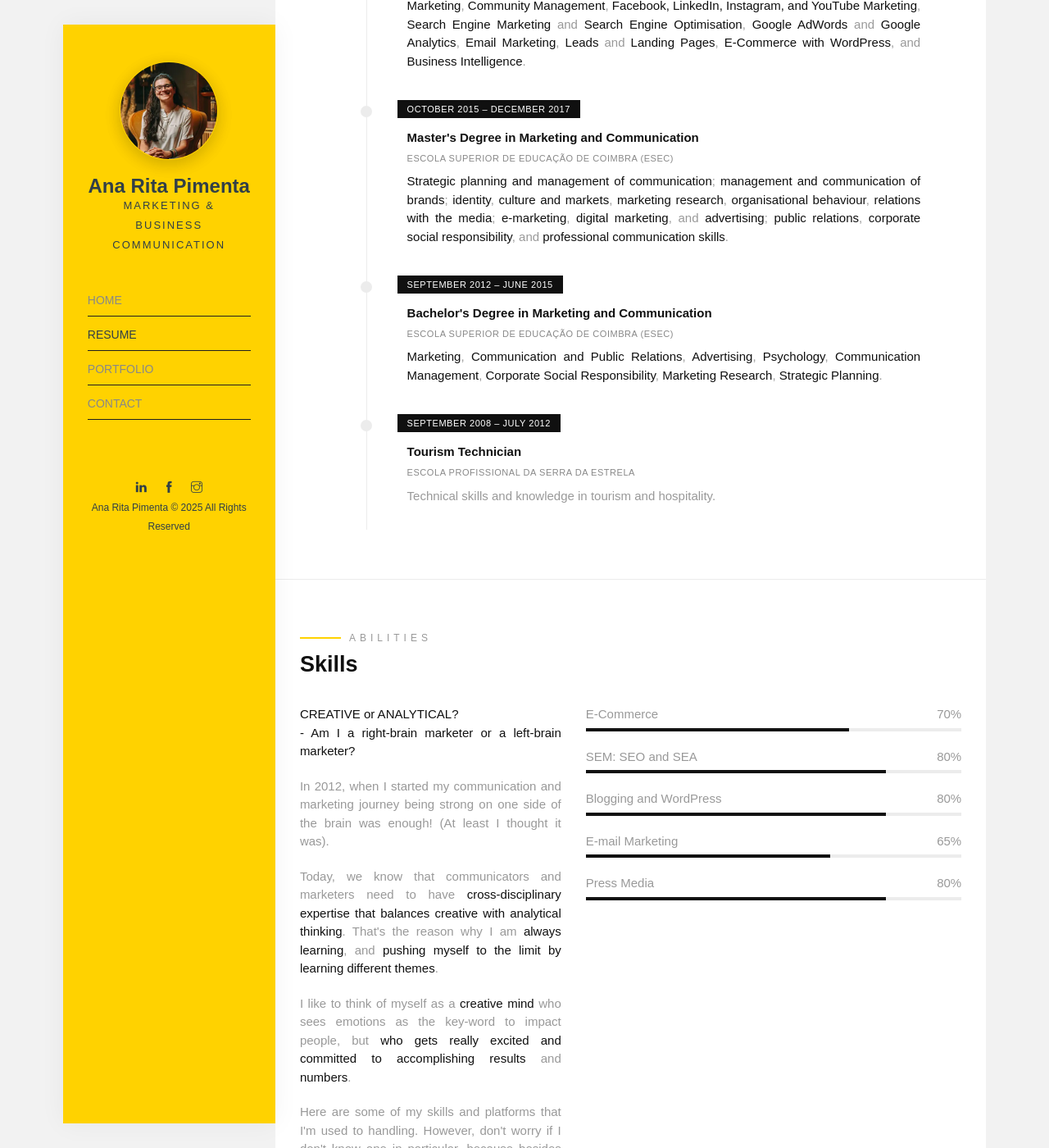
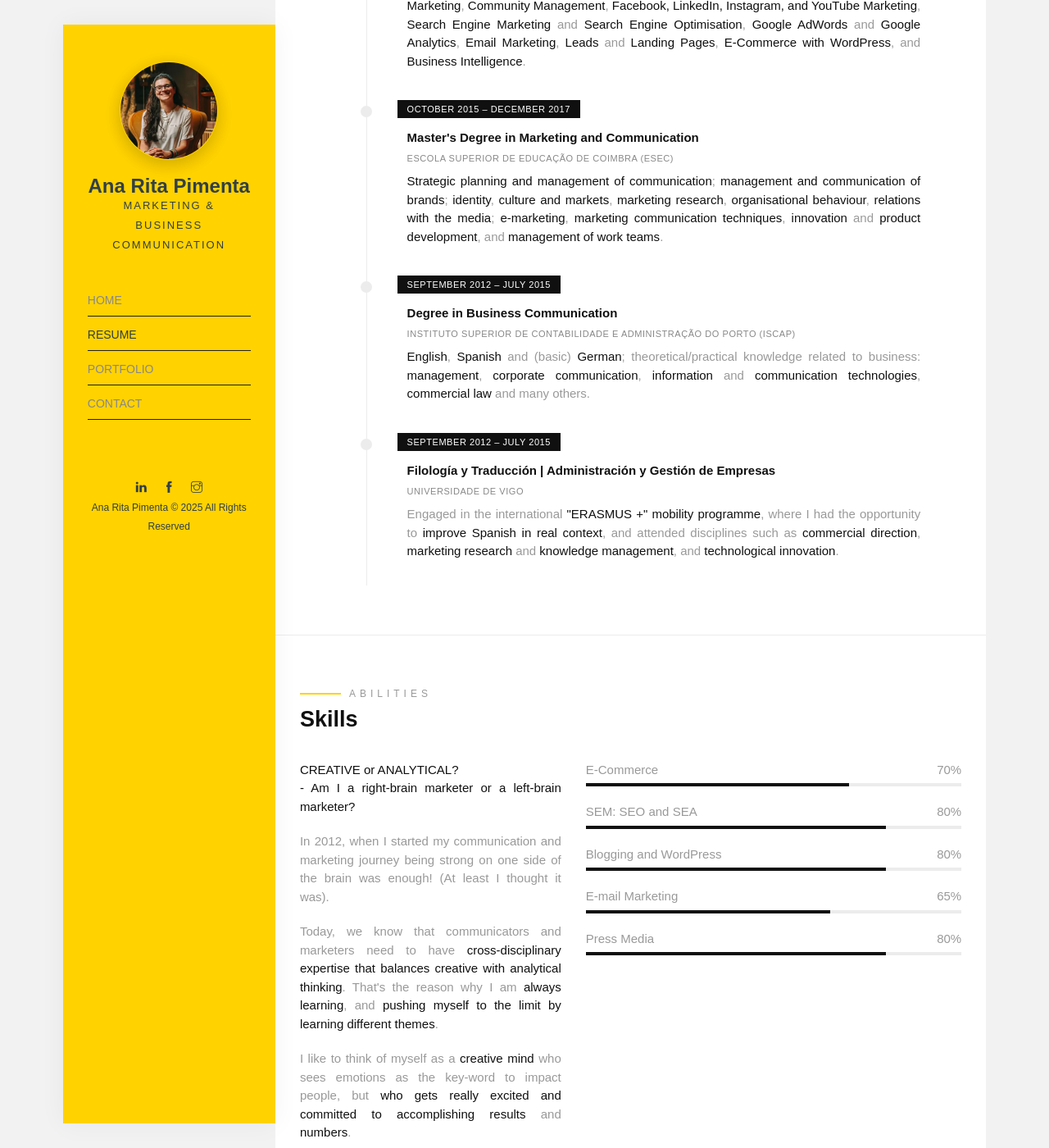
Before and after one commit to anaritapimenta/anaritapimenta.github.io, a Jekyll site: the page built from resume.html, in a window 1280 px wide and 1400 px high, scrolled down 3893 px. Shown: the whole window at 82% size. Built offline with Jekyll 4.4.1, drawn with Linux system fonts in a browser that asks for light colours; some web fonts are replaced.

Commit message:
Update resume.html

```diff
--- a/resume.html
+++ b/resume.html
@@ -4,21 +4,9 @@ description: Marketing and communications expert with a strong background in dig
 layout: default
 ---
 
-<style>
-  /* Esconde o H1 visualmente, mas mantém acessível para SEO e leitores de tela */
-  h1.main-title {
-    position: absolute !important;
-    width: 1px !important;
-    height: 1px !important;
-    padding: 0 !important;
-    margin: -1px !important;
-    overflow: hidden !important;
-    clip: rect(0, 0, 0, 0) !important;
-    border: 0 !important;
-  }
-</style>
-
-<h1 class="main-title">Marketing and Communications Expert Resume</h1>
+<h1 style="position:absolute; left:-9999px; top:auto; width:1px; height:1px; overflow:hidden;">
+Experienced Marketing and Communications Professional
+</h1>
 
 <section class="resume" role="region" aria-labelledby="experience-heading">
   <div class="container-fluid">
@@ -202,25 +190,25 @@ layout: default
               <span class="timeline-date">October 2015 – December 2017</span>
               <h4>Master's Degree in Marketing and Communication</h4>
               <h5>Escola Superior de Educação de Coimbra (ESEC)</h5>
-              <p><strong>Strategic planning and management of communication</strong>; <strong>management and communication of brands</strong>; <strong>identity</strong>, <strong>culture and markets</strong>, <strong>marketing research</strong>, <strong>organisational behaviour</strong>, <strong>relations with the media</strong>; <strong>e-marketing</strong>, <strong>digital marketing</strong>, and <strong>advertising</strong>; <strong>public relations</strong>, <strong>corporate social responsibility</strong>, and <strong>professional communication skills</strong>.</p>
+              <p><strong>Strategic planning and management of communication</strong>; <strong>management and communication of brands</strong>; <strong>identity</strong>, <strong>culture and markets</strong>, <strong>marketing research</strong>, <strong>organisational behaviour</strong>, <strong>relations with the media</strong>; <strong>e-marketing</strong>, <strong>marketing communication techniques</strong>, <strong>innovation</strong> and <strong>product development</strong>, and <strong>management of work teams</strong>.</p>
             </article>
           </li>
 
           <li>
             <article class="timeline-content" role="listitem">
-              <span class="timeline-date">September 2012 – June 2015</span>
-              <h4>Bachelor's Degree in Marketing and Communication</h4>
-              <h5>Escola Superior de Educação de Coimbra (ESEC)</h5>
-              <p><strong>Marketing</strong>, <strong>Communication and Public Relations</strong>, <strong>Advertising</strong>, <strong>Psychology</strong>, <strong>Communication Management</strong>, <strong>Corporate Social Responsibility</strong>, <strong>Marketing Research</strong>, <strong>Strategic Planning</strong>.</p>
+              <span class="timeline-date">September 2012 – July 2015</span>
+              <h4>Degree in Business Communication</h4>
+              <h5>Instituto Superior de Contabilidade e Administração do Porto (ISCAP)</h5>
+              <p><strong>English</strong>, <strong>Spanish</strong> and (basic) <strong>German</strong>; theoretical/practical knowledge related to business: <strong>management</strong>, <strong>corporate communication</strong>, <strong>information</strong> and <strong>communication technologies</strong>, <strong>commercial law</strong> and many others.</p>
             </article>
           </li>
 
           <li>
             <article class="timeline-content" role="listitem">
-              <span class="timeline-date">September 2008 – July 2012</span>
-              <h4>Tourism Technician</h4>
-              <h5>Escola Profissional da Serra da Estrela</h5>
-              <p>Technical skills and knowledge in tourism and hospitality.</p>
+              <span class="timeline-date">September 2012 – July 2015</span>
+              <h4>Filología y Traducción | Administración y Gestión de Empresas</h4>
+              <h5>Universidade de Vigo</h5>
+              <p>Engaged in the international <strong>"ERASMUS +" mobility programme</strong>, where I had the opportunity to <strong>improve Spanish</strong> <strong>in real context</strong>, and attended disciplines such as <strong>commercial direction</strong>, <strong>marketing research</strong> and <strong>knowledge management</strong>, and <strong>technological innovation</strong>.</p>
             </article>
           </li>
         </ul>
```
